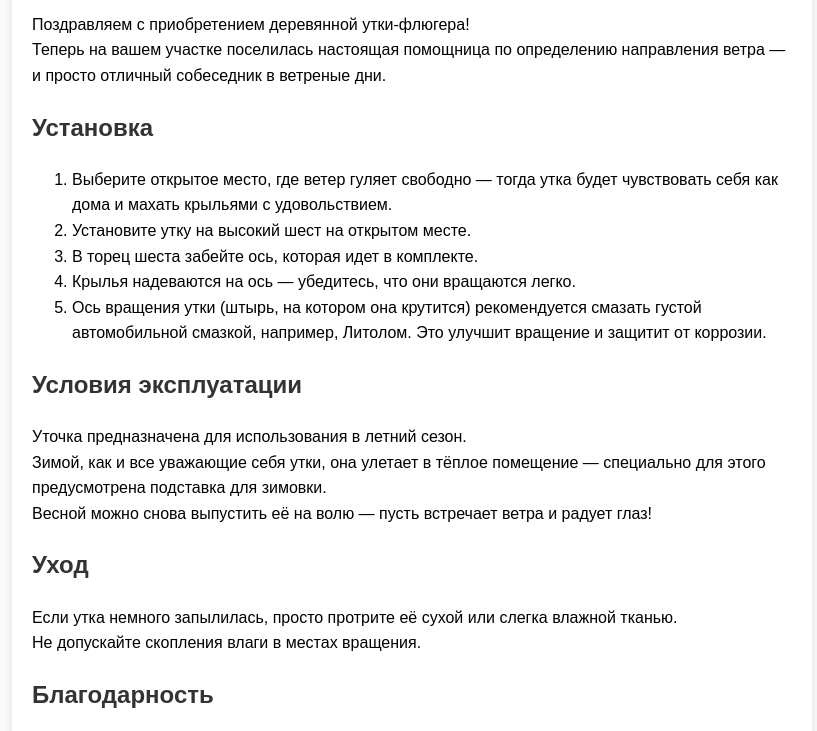
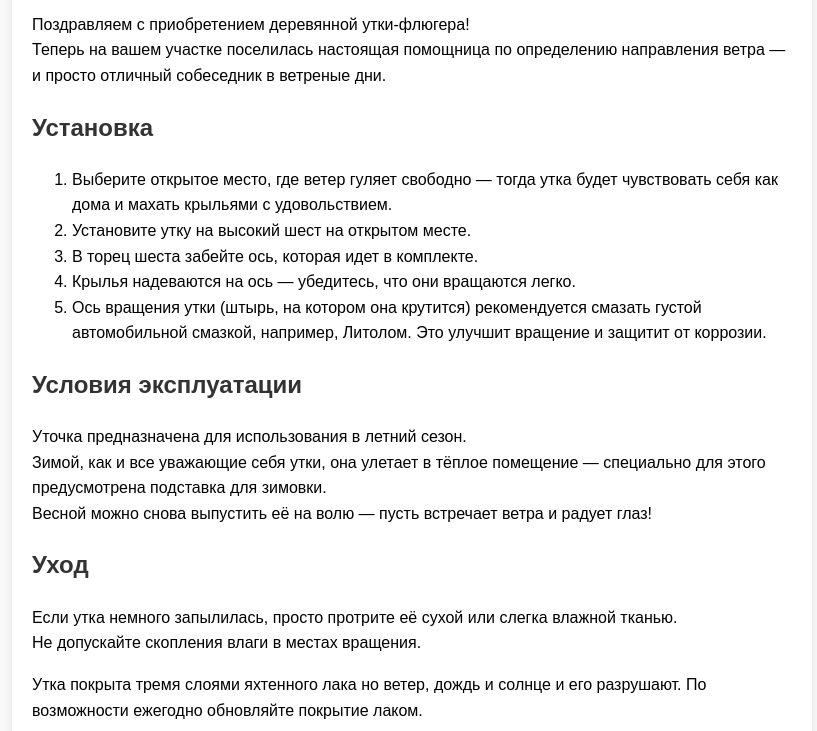
Before and after one commit to dmp40/duck-weathervane, a plain HTML site: page index.html in a window 1280 px wide. Shown: the part 199-930 px from the top of the page, without its empty margins (228-1045 px from the left). Drawn offline with Linux system fonts and the light colour scheme.

Commit message:
Update index.html

```diff
--- a/index.html
+++ b/index.html
@@ -65,6 +65,8 @@
         <h2>Уход</h2>
         <p>Если утка немного запылилась, просто протрите её сухой или слегка влажной тканью.<br>
         Не допускайте скопления влаги в местах вращения.</p>
+        <p>Утка покрыта тремя слоями яхтенного лака но ветер, дождь и солнце и его разрушают.
+        По возможности ежегодно обновляйте покрытие лаком.</p>
 
         <h2>Благодарность</h2>
         <p>Буду признателен, если Вы оставите отзыв по QR-коду ниже — это поможет другим уткам найти свои новые дома 😊</p>
```
